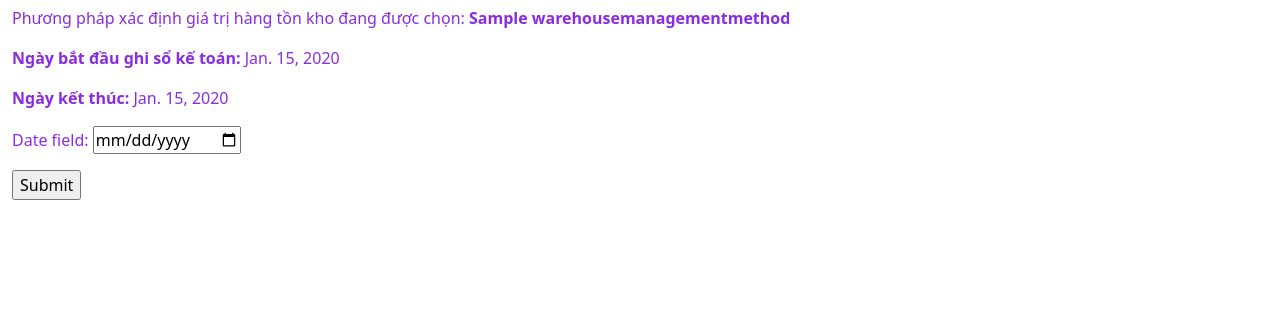
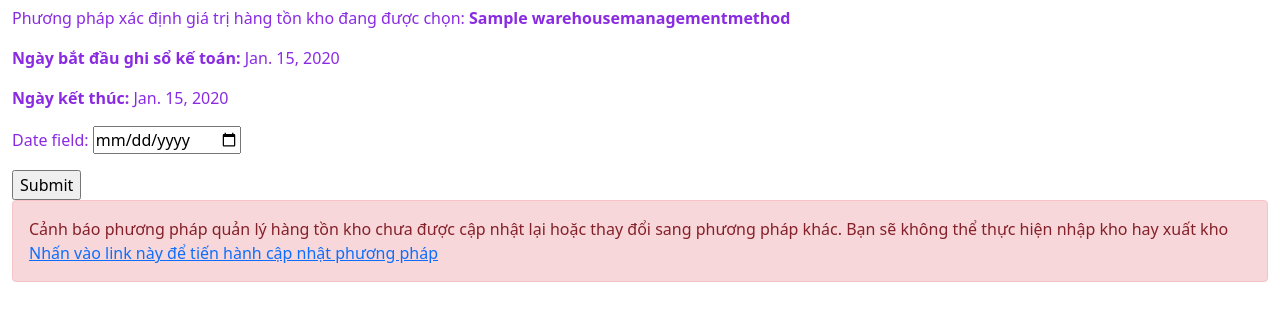
Before and after one commit to huytan0812/warehouse_management_method, a Django app: page / in a window 1280 px wide. Shown: the part 194-515 px from the top of the page. Run offline with Django 4.2, Linux system fonts and the light colour scheme; tables that the repository leaves empty hold one stand-in row (values such as "Sample post"); some libraries are stand-ins or nearby versions.

```diff
--- a/testing_warehouse_management/major_features/decorators.py
+++ b/testing_warehouse_management/major_features/decorators.py
@@ -38,7 +38,7 @@ def is_activating_accounting_period(view_function):
         today = datetime.today().date()
         if accounting_period_obj.date_end < today:
             return HttpResponseRedirect(reverse('activating_accounting_period'))
-        view_function(*args, **kwargs)
+        return view_function(*args, **kwargs)
     return wrapper_function
 
 @is_activating_accounting_period
--- a/testing_warehouse_management/major_features/templates/major_features/activate_accounting_period.html
+++ b/testing_warehouse_management/major_features/templates/major_features/activate_accounting_period.html
@@ -1,4 +1,4 @@
-{% extends "warehouse/layout.html" %}
+{% extends "major_features/layout.html" %}
 
 {% block body %}
 
--- a/testing_warehouse_management/major_features/templates/major_features/index.html
+++ b/testing_warehouse_management/major_features/templates/major_features/index.html
@@ -42,4 +42,12 @@
     {{ date_picker_form.as_p }}
     <input type="submit" value="Submit">
 </form>
+
+{% if alert_message %}
+<div class="alert alert-danger" role="alert">
+  {{ alert_message }}
+  <a href="{% url 'activating_accounting_period' %}">Nhấn vào link này để tiến hành cập nhật phương pháp</a>
+</div>
+{% endif %}
+
 {% endblock %}
--- a/testing_warehouse_management/major_features/views.py
+++ b/testing_warehouse_management/major_features/views.py
@@ -33,6 +33,13 @@ def index(request):
         currently_accounting_period_obj = AccoutingPeriod.objects.select_related('warehouse_management_method').get(pk=int(currently_accounting_period_id))
         context['method'] = currently_accounting_period_obj.warehouse_management_method
         context['accounting_period'] = currently_accounting_period_obj
+
+        today = datetime.today().date()
+        if currently_accounting_period_obj.date_end < today:
+            context['alert_message'] = """
+            Cảnh báo phương pháp quản lý hàng tồn kho chưa được cập nhật lại hoặc thay đổi sang phương pháp khác.
+            Bạn sẽ không thể thực hiện nhập kho hay xuất kho
+            """
 
     return render(request, "major_features/index.html", context)
 
@@ -335,7 +342,7 @@ def activating_accounting_period(request):
     context["keep_method_form"] = KeepMethodForm()
     context["method_name"] = chosen_method[0].name
 
-    return render(request, "warehouse/activate_accounting_period", context)
+    return render(request, "major_features/activate_accounting_period.html", context)
 
 def create_new_accounting_period(method):
 
```
